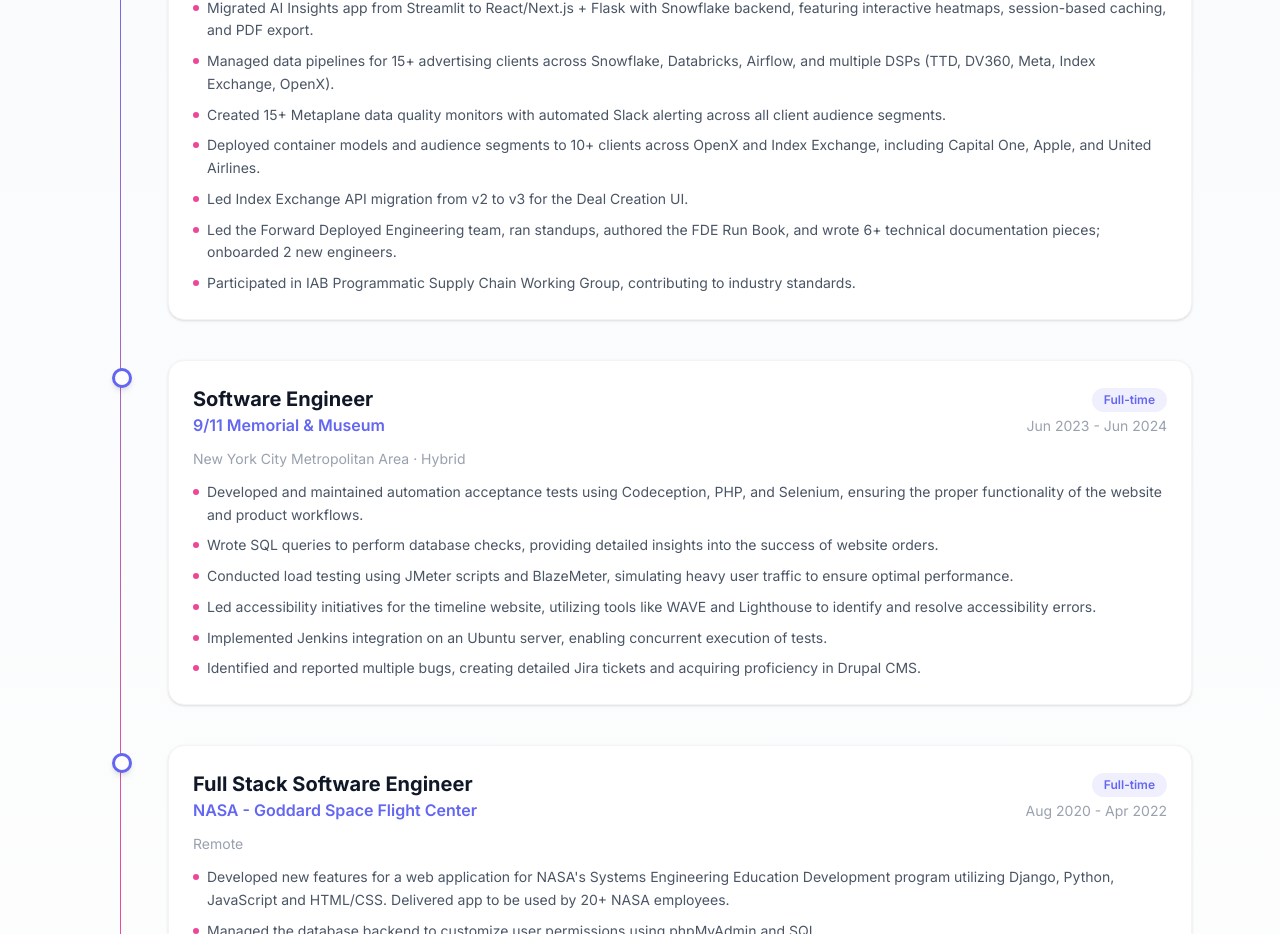
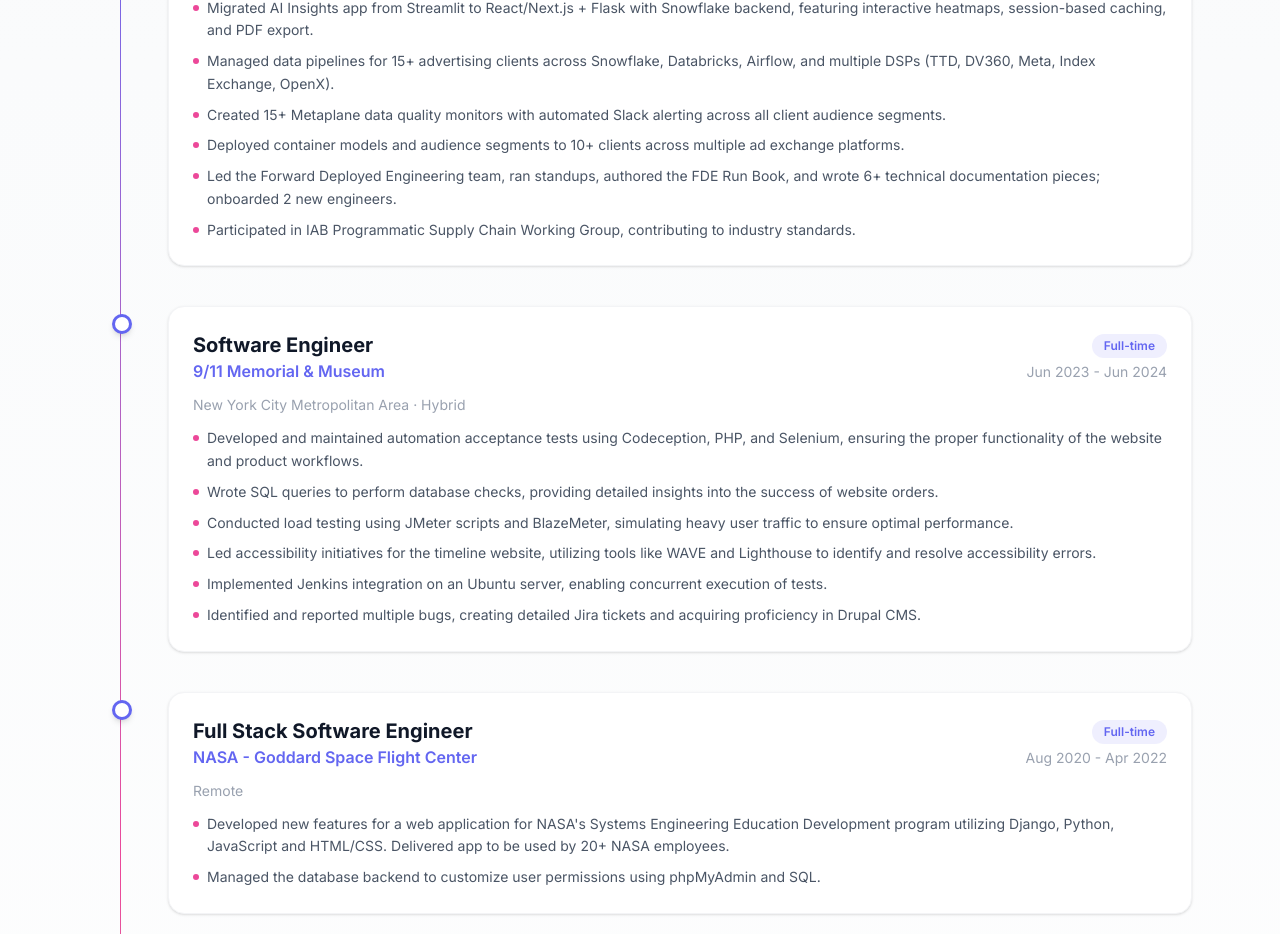
Before and after one commit to wongjessica/wongjessica.github.io, a React (Vite) app: page / in a window 1280 px wide. Shown: the part 1760-2694 px from the top of the page. Built offline with nearby package versions, Linux system fonts and the light colour scheme.

Commit message:
Remove client names and specific API details from Chalice experience

```diff
--- a/src/data/content.js
+++ b/src/data/content.js
@@ -20,8 +20,7 @@
       "Migrated AI Insights app from Streamlit to React/Next.js + Flask with Snowflake backend, featuring interactive heatmaps, session-based caching, and PDF export.",
       "Managed data pipelines for 15+ advertising clients across Snowflake, Databricks, Airflow, and multiple DSPs (TTD, DV360, Meta, Index Exchange, OpenX).",
       "Created 15+ Metaplane data quality monitors with automated Slack alerting across all client audience segments.",
-      "Deployed container models and audience segments to 10+ clients across OpenX and Index Exchange, including Capital One, Apple, and United Airlines.",
-      "Led Index Exchange API migration from v2 to v3 for the Deal Creation UI.",
+      "Deployed container models and audience segments to 10+ clients across multiple ad exchange platforms.",
       "Led the Forward Deployed Engineering team, ran standups, authored the FDE Run Book, and wrote 6+ technical documentation pieces; onboarded 2 new engineers.",
       "Participated in IAB Programmatic Supply Chain Working Group, contributing to industry standards.",
     ],
```
